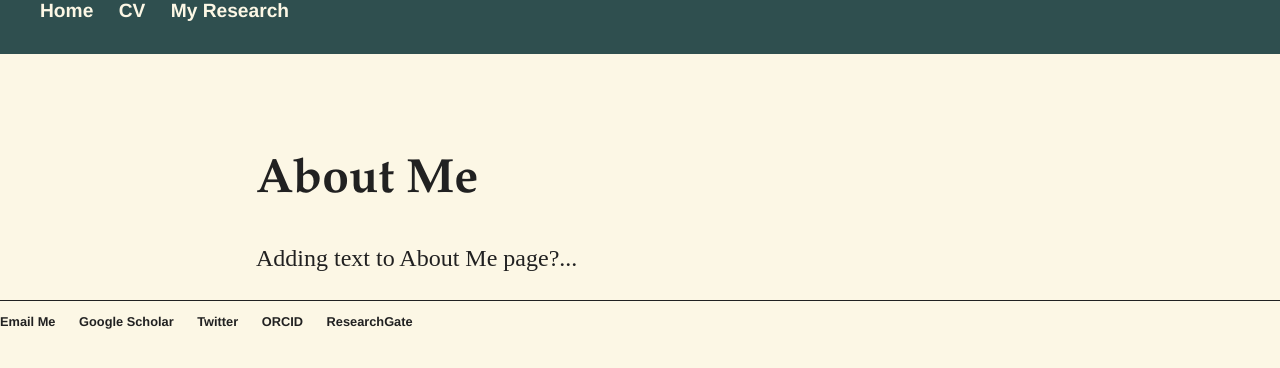
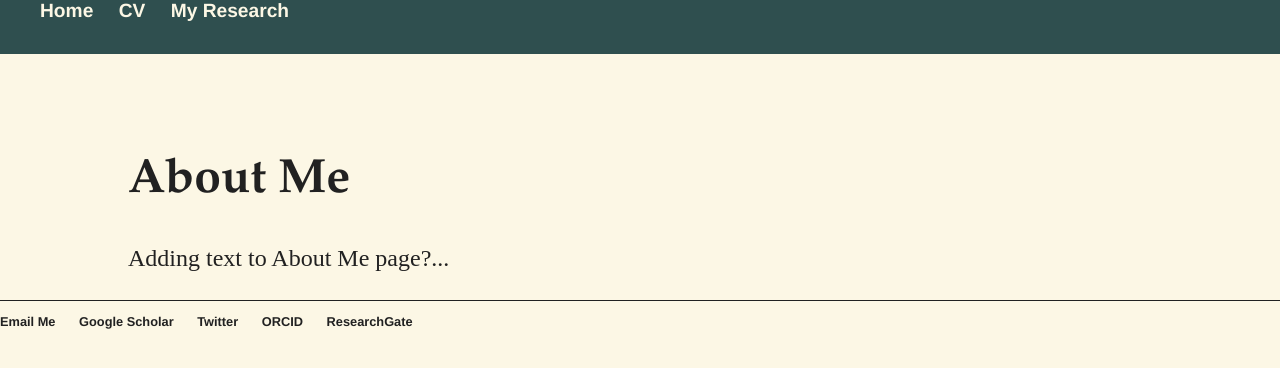
Before and after one commit to alyssa-stansfield/alyssa-stansfield.github.io, a Jekyll site: the page built from about/index.html, in a window 1280 px wide. Shown: the top 368 px of the page. Built offline with Jekyll 4.4.1, drawn with Linux system fonts in a browser that asks for light colours.

Commit message:
Adjusting text in nav bar and body

```diff
--- a/css/main.css
+++ b/css/main.css
@@ -5,7 +5,7 @@ body {
 
 .container {
     padding-top: 60px;
-    padding-left: 20%;
+    padding-left: 10%;
 }
 
 footer ul {
@@ -32,6 +32,7 @@ nav ul {
 
 nav a {
      color:#FCF7E5;
+     padding-top:10px;
 }
 
 
```
